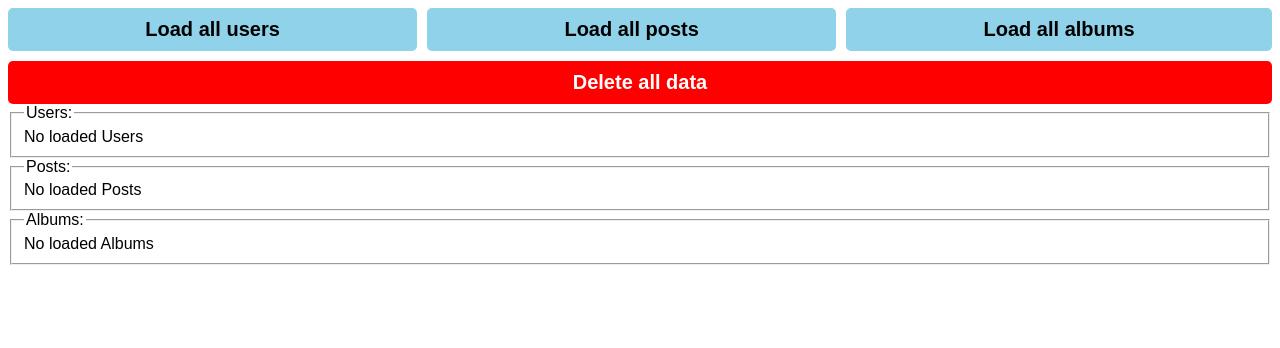
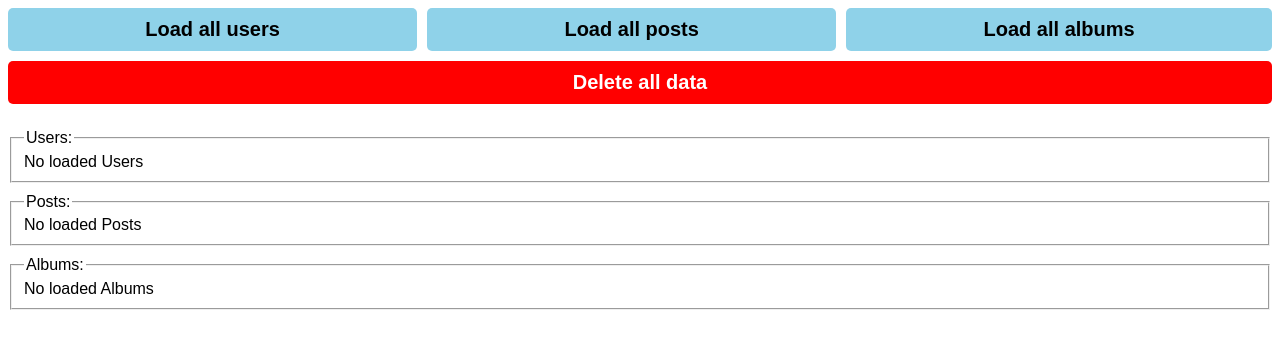
Before and after one commit to MariaTheCoder/vueSandbox, a Vue app: page / in a window 1280 px wide. Shown: the top 348 px of the page. Built offline with nearby package versions, Linux system fonts and the light colour scheme.

Commit message:
add top margin to all three list components and the display component

```diff
--- a/src/components/AlbumList.vue
+++ b/src/components/AlbumList.vue
@@ -22,4 +22,8 @@ export default {
 };
 </script>
 
-<style scoped></style>
+<style scoped>
+fieldset {
+  margin-top: 10px;
+}
+</style>
--- a/src/components/Display.vue
+++ b/src/components/Display.vue
@@ -42,4 +42,8 @@ export default {
 };
 </script>
 
-<style scoped></style>
+<style scoped>
+.Display {
+  margin-top: 25px;
+}
+</style>
--- a/src/components/PostList.vue
+++ b/src/components/PostList.vue
@@ -22,4 +22,8 @@ export default {
 };
 </script>
 
-<style scoped></style>
+<style scoped>
+fieldset {
+  margin-top: 10px;
+}
+</style>
--- a/src/components/UserList.vue
+++ b/src/components/UserList.vue
@@ -36,4 +36,8 @@ export default {
 };
 </script>
 
-<style scoped></style>
+<style scoped>
+fieldset {
+  margin-top: 10px;
+}
+</style>
```
